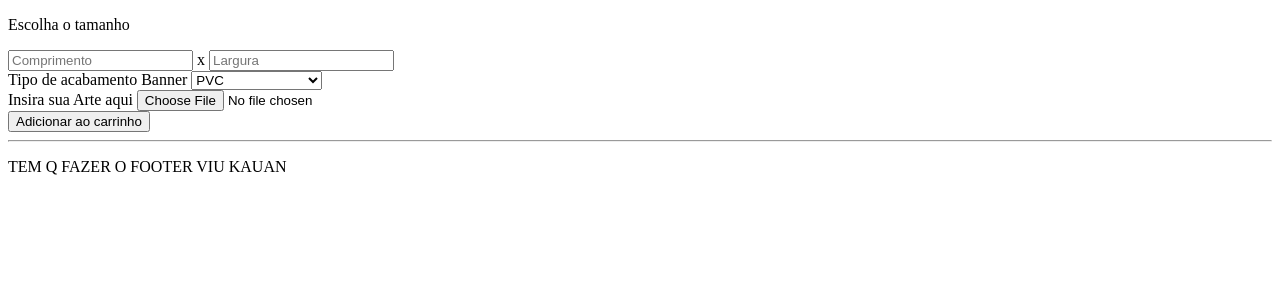
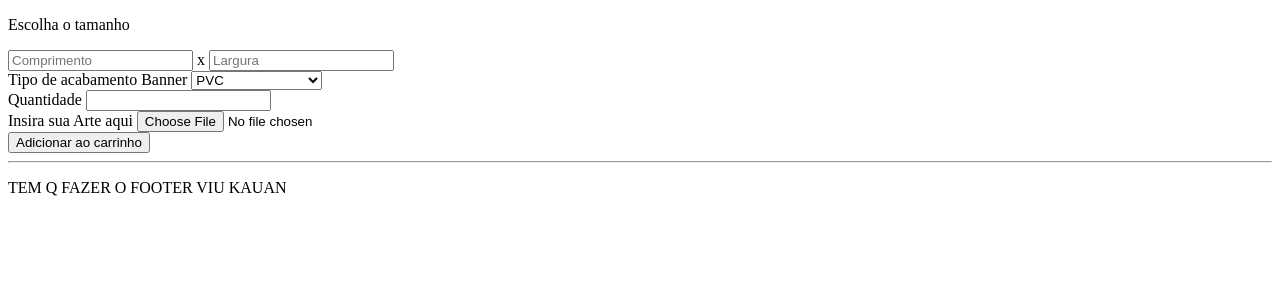
Before and after one commit to androidkkn/ProjetoFinal-ArtUP, a PHP site: page /app/servicos/banner.php in a window 1280 px wide. Shown: the part 156-456 px from the top of the page. Run offline with PHP 8.4, Linux system fonts and the light colour scheme.

Commit message:
Criação dos forms

```diff
--- a/app/servicos/adesivos.php
+++ b/app/servicos/adesivos.php
@@ -27,6 +27,10 @@
                     <option value="B">BOPP</option>
                 </select>
                 <br>
+                <!-- Quantidade -->
+                 <label for="quantidade">Quantidade</label>
+                 <input type="number" name="quantidade" id="quantidade">
+                 <br>
                 <!-- Input da arte -->
                 <label for="arte">Insira sua Arte aqui</label>
                 <input type="file" name="arte" id="arte" accept="image/*">
--- a/app/servicos/banner.php
+++ b/app/servicos/banner.php
@@ -28,6 +28,10 @@
                     <option value="B">Brisilha</option>
                 </select>
                 <br>
+                <!-- Quantidade -->
+                 <label for="quantidade">Quantidade</label>
+                 <input type="number" name="quantidade" id="quantidade">
+                 <br>
                 <!-- Input da arte -->
                 <label for="arte">Insira sua Arte aqui</label>
                 <input type="file" name="arte" id="arte" accept="image/*">
--- a/app/servicos/papelaria.php
+++ b/app/servicos/papelaria.php
@@ -57,6 +57,10 @@
                 </datalist>
                 </input>
                 <br>
+                <!-- Quantidade -->
+                 <label for="quantidade">Quantidade</label>
+                 <input type="number" name="quantidade" id="quantidade">
+                 <br>
                 <!-- Input da arte -->
                 <label for="arte">Insira sua Arte aqui</label>
                 <input type="file" name="arte" id="arte" accept="image/*">
--- a/app/servicos/placas.php
+++ b/app/servicos/placas.php
@@ -28,6 +28,10 @@
 
                 </select>
                 <br>
+                <!-- Quantidade -->
+                 <label for="quantidade">Quantidade</label>
+                 <input type="number" name="quantidade" id="quantidade">
+                 <br>
                 <!-- Input da arte -->
                 <label for="arte">Insira sua Arte aqui</label>
                 <input type="file" name="arte" id="arte" accept="image/*">
```
